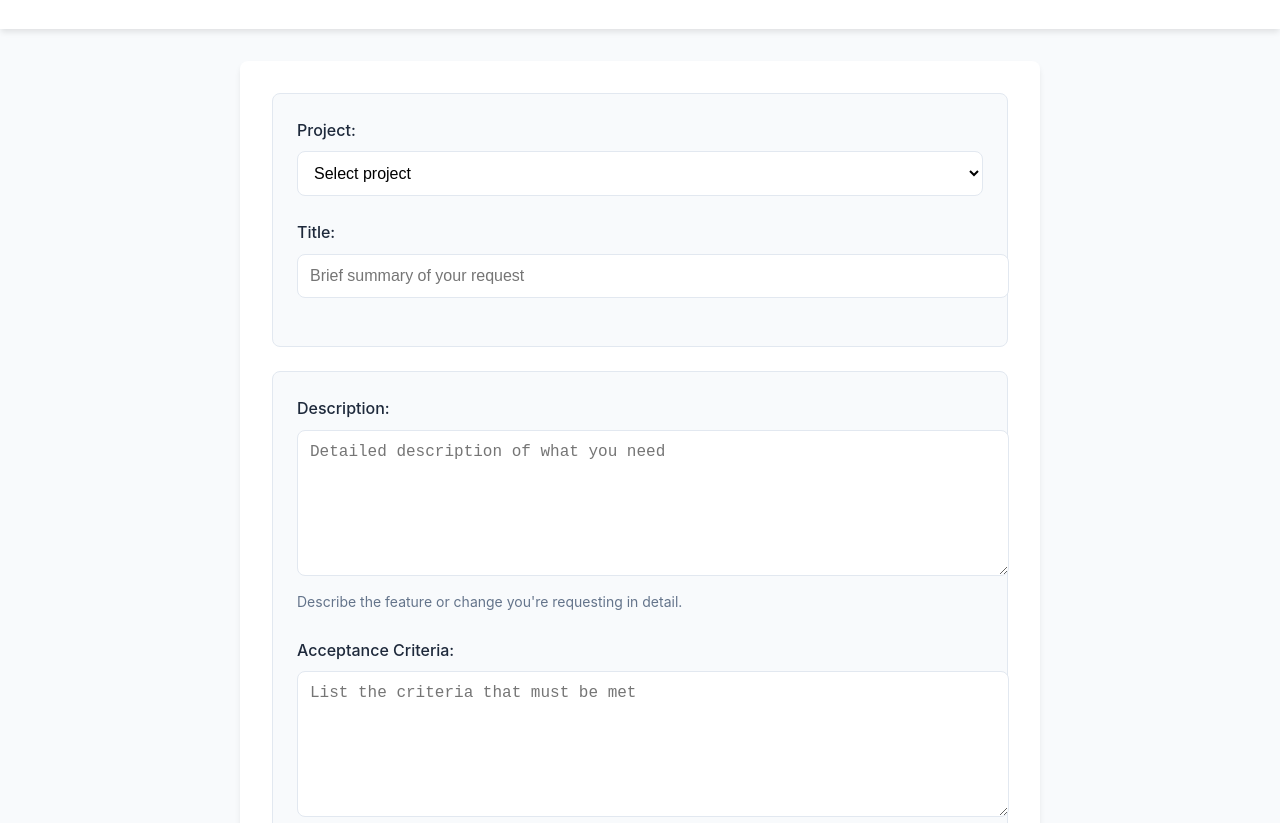
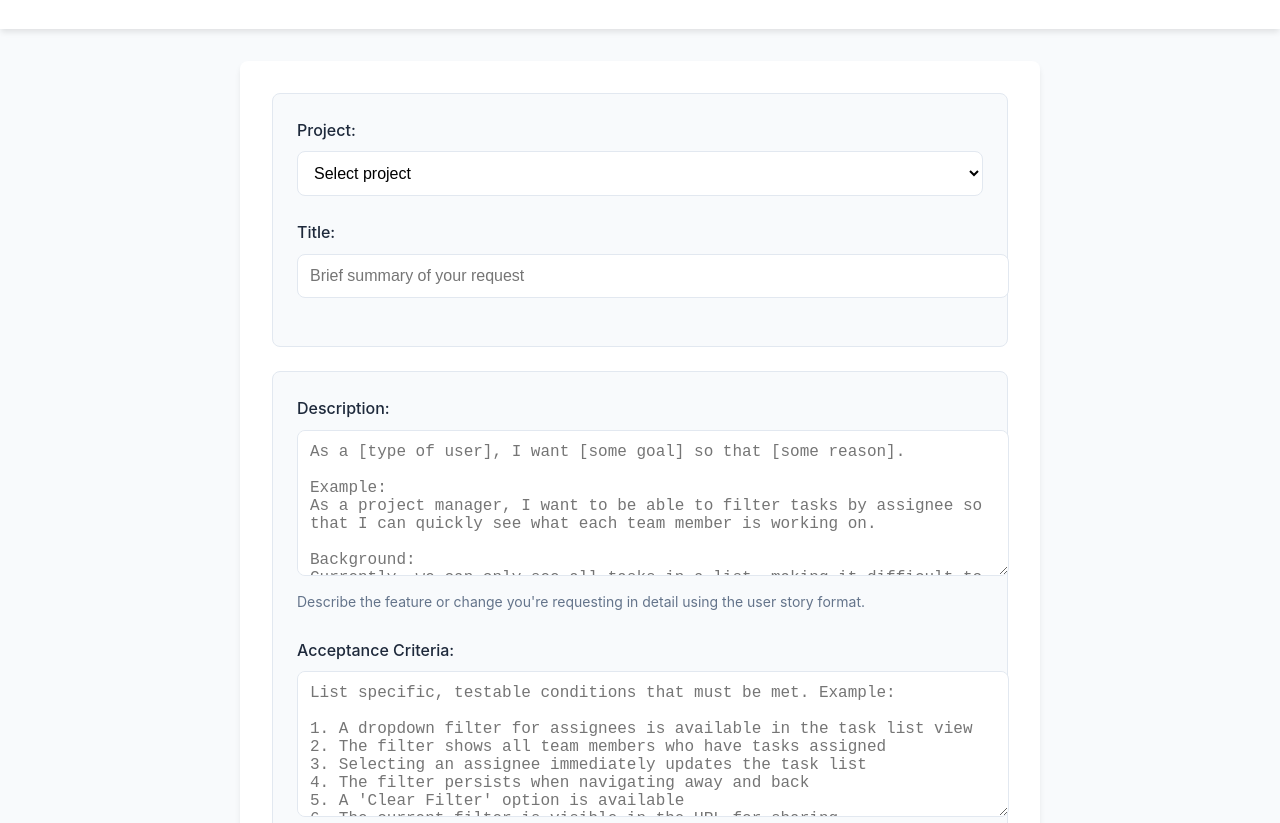
Before and after one commit to pontush81/featurerequest, a plain HTML site: page public/index.html in a window 1280 px wide. Shown: the part 129-952 px from the top of the page. Drawn offline with Linux system fonts and the light colour scheme.

Commit message:
Add example user story and acceptance criteria

```diff
--- a/public/index.html
+++ b/public/index.html
@@ -62,14 +62,28 @@
             <div class="form-section">
                 <div class="form-group">
                     <label for="description">Description:</label>
-                    <textarea id="description" required placeholder="Detailed description of what you need"></textarea>
-                    <small class="help-text">Describe the feature or change you're requesting in detail.</small>
+                    <textarea id="description" required placeholder="As a [type of user], I want [some goal] so that [some reason].
+
+Example:
+As a project manager, I want to be able to filter tasks by assignee so that I can quickly see what each team member is working on.
+
+Background:
+Currently, we can only see all tasks in a list, making it difficult to track individual workloads."></textarea>
+                    <small class="help-text">Describe the feature or change you're requesting in detail using the user story format.</small>
                 </div>
 
                 <div class="form-group">
                     <label for="acceptanceCriteria">Acceptance Criteria:</label>
-                    <textarea id="acceptanceCriteria" required placeholder="List the criteria that must be met"></textarea>
-                    <small class="help-text">What specific conditions must be satisfied for this request to be considered complete?</small>
+                    <textarea id="acceptanceCriteria" required placeholder="List specific, testable conditions that must be met. Example:
+
+1. A dropdown filter for assignees is available in the task list view
+2. The filter shows all team members who have tasks assigned
+3. Selecting an assignee immediately updates the task list
+4. The filter persists when navigating away and back
+5. A 'Clear Filter' option is available
+6. The current filter is visible in the URL for sharing
+7. The system handles cases where an assignee is removed but had tasks"></textarea>
+                    <small class="help-text">What specific conditions must be satisfied? Be detailed and testable.</small>
                 </div>
             </div>
 
```
